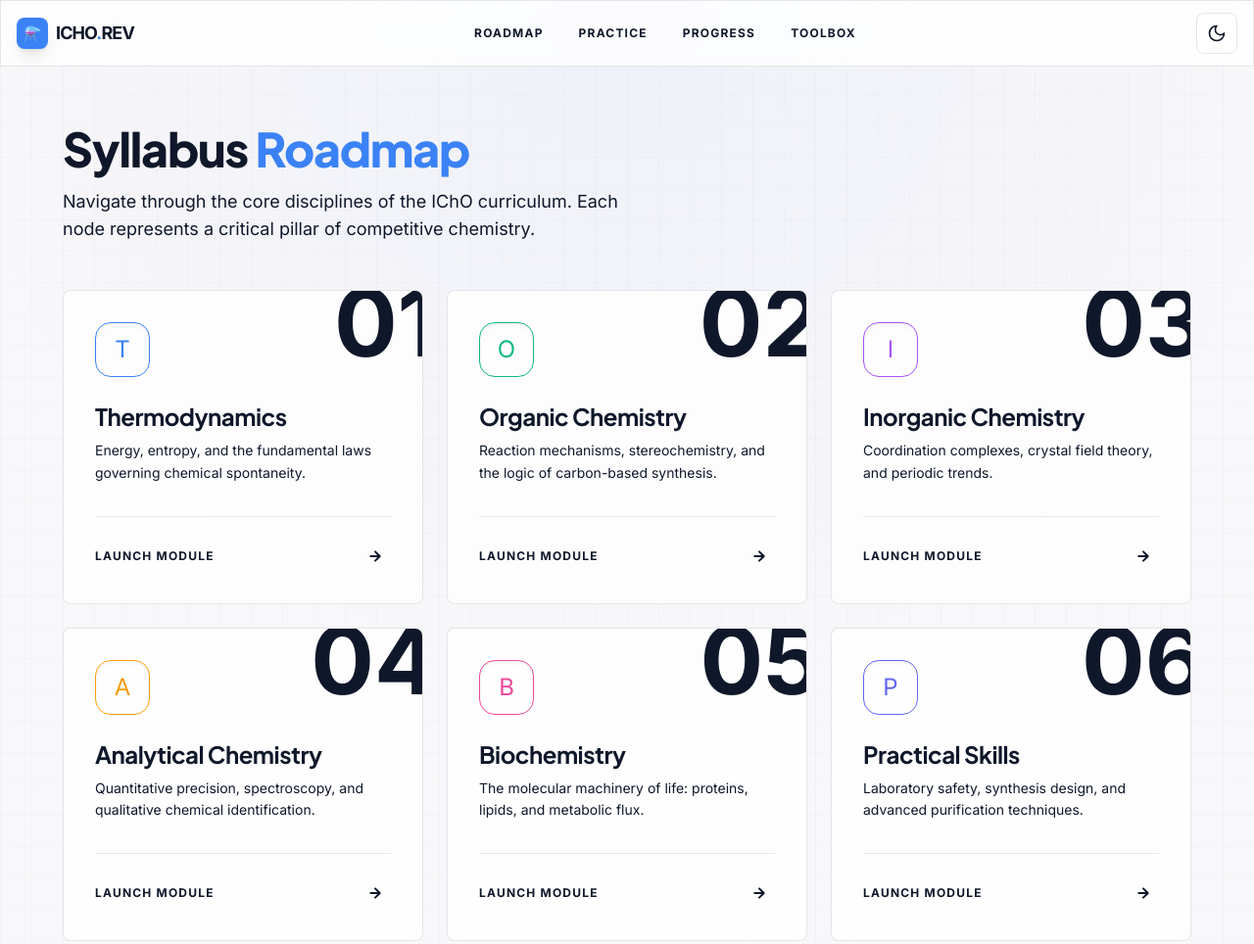
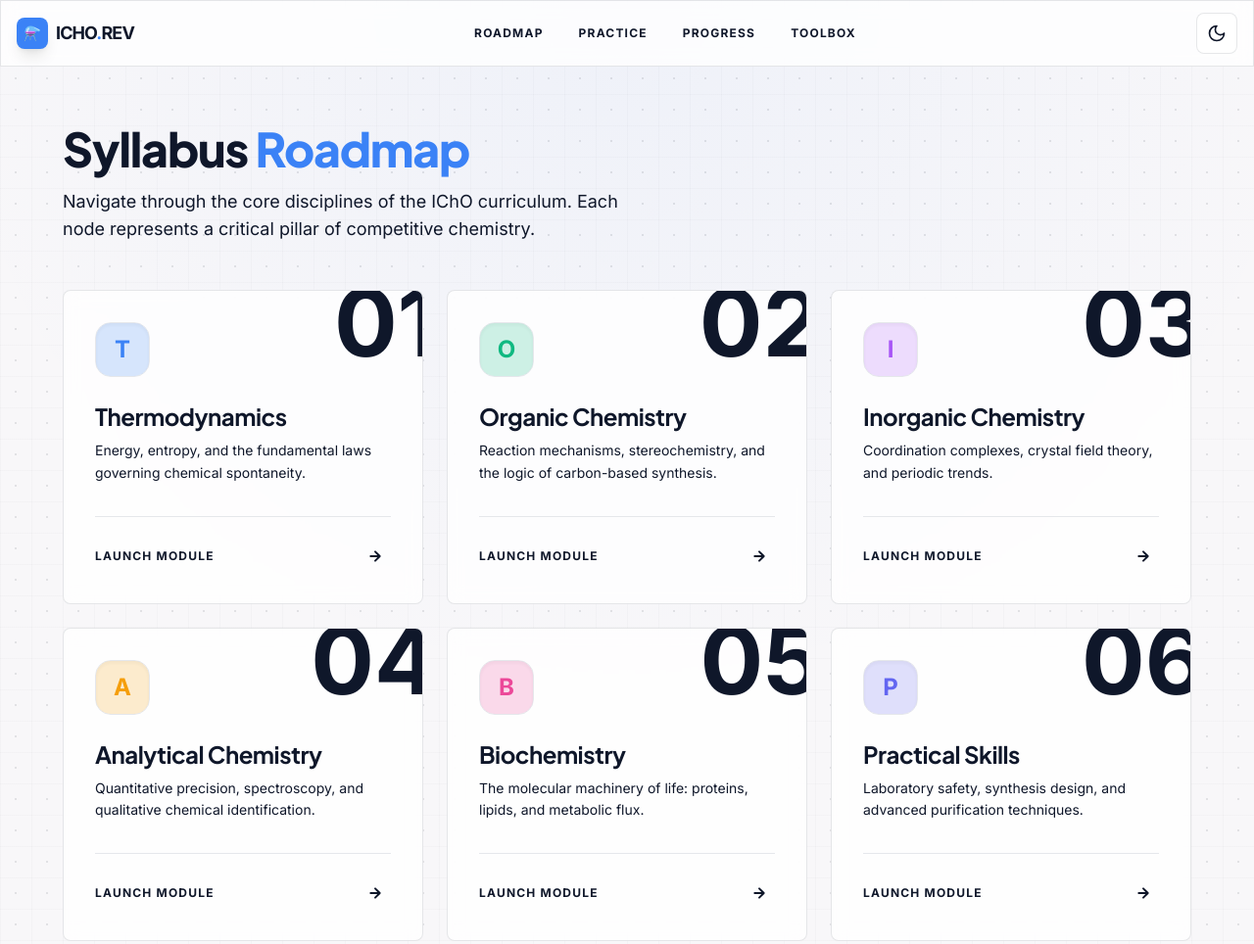
Before and after one commit to RalffyTulfo/icho-rev, an Astro site: page /icho-rev/roadmap in a window 1280 px wide. Shown: the top 964 px of the page at 98% size. Built offline with nearby package versions, Linux system fonts and the light colour scheme; Astro itself is replaced by a stand-in of ours.

Commit message:
fix: build errors in CSS and Astro templates

```diff
--- a/src/pages/lessons/[slug].astro
+++ b/src/pages/lessons/[slug].astro
@@ -129,7 +129,7 @@ const base = import.meta.env.BASE_URL.replace(/\/$/, '');
 
 <style is:global>
   .prose-lab p {
-    @apply mb-6 text-foreground/80 leading-relaxed;
+    @apply mb-6 text-foreground leading-relaxed opacity-80;
   }
   .prose-lab strong {
     @apply text-primary font-black;
--- a/src/pages/roadmap.astro
+++ b/src/pages/roadmap.astro
@@ -37,8 +37,9 @@ const units = [
               </div>
 
               <div class="space-y-6 relative">
-                <div class="w-14 h-14 rounded-2xl flex items-center justify-center text-2xl shadow-inner border border-border" style={`background-color: var(--color-${unit.color})10; color: var(--color-${unit.color}); border-color: var(--color-${unit.color})30`}>
-                  {unit.name.charAt(0)}
+                <div class="w-14 h-14 rounded-2xl flex items-center justify-center text-2xl shadow-inner border border-border relative overflow-hidden">
+                  <div class="absolute inset-0 opacity-20" style={`background-color: var(--color-${unit.color});`}></div>
+                  <span class="relative z-10 font-black" style={`color: var(--color-${unit.color});`}>{unit.name.charAt(0)}</span>
                 </div>
 
                 <div class="space-y-2">
--- a/src/styles/global.css
+++ b/src/styles/global.css
@@ -74,6 +74,11 @@ body {
   box-shadow: 0 0 20px rgba(59, 130, 246, 0.1);
 }
 
+.lab-grid {
+  background-image: radial-gradient(var(--color-foreground) 1px, transparent 1px);
+  background-size: 32px 32px;
+}
+
 /* Typography Scale */
 h1, h2, h3 {
   font-family: var(--font-display);
```
